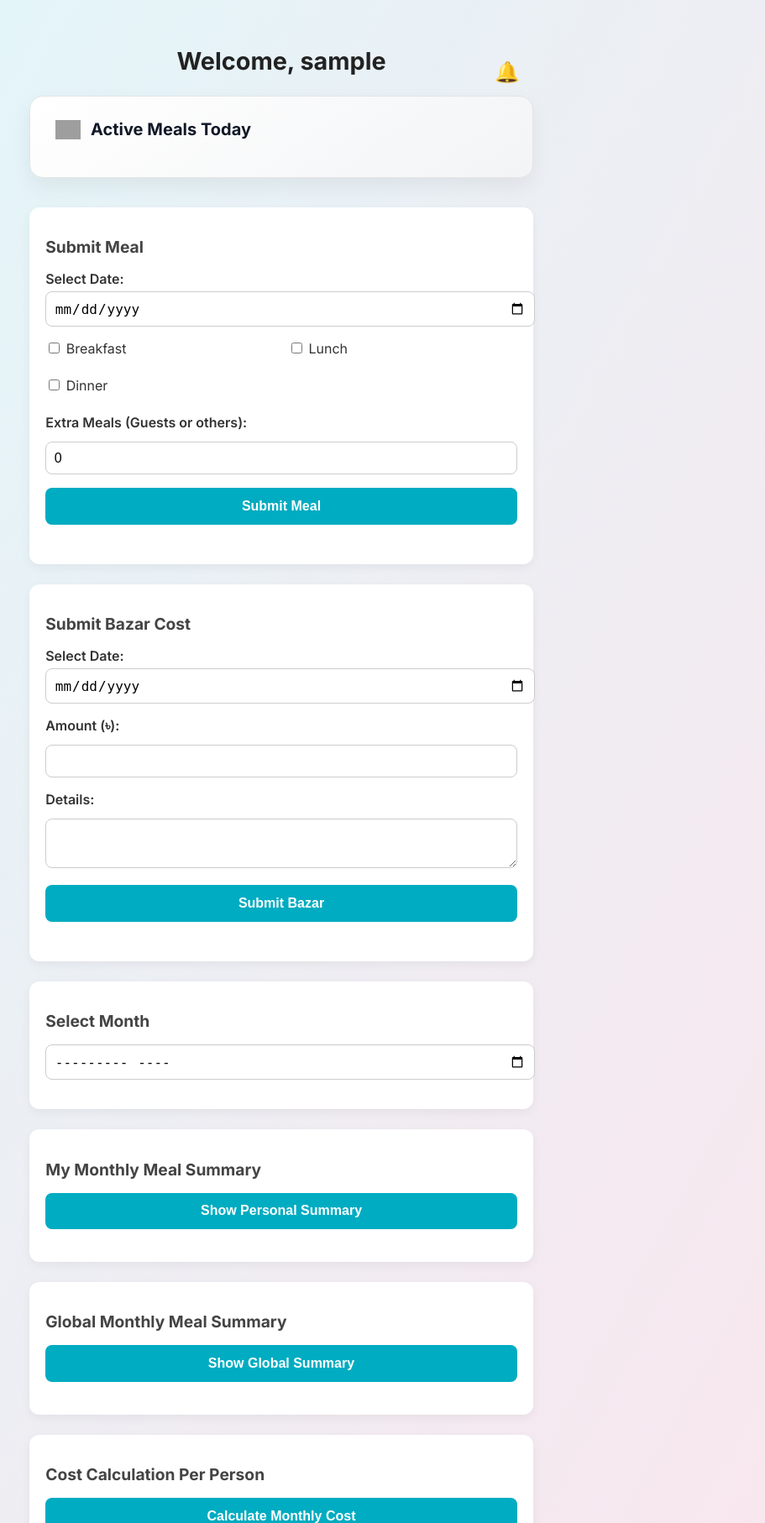
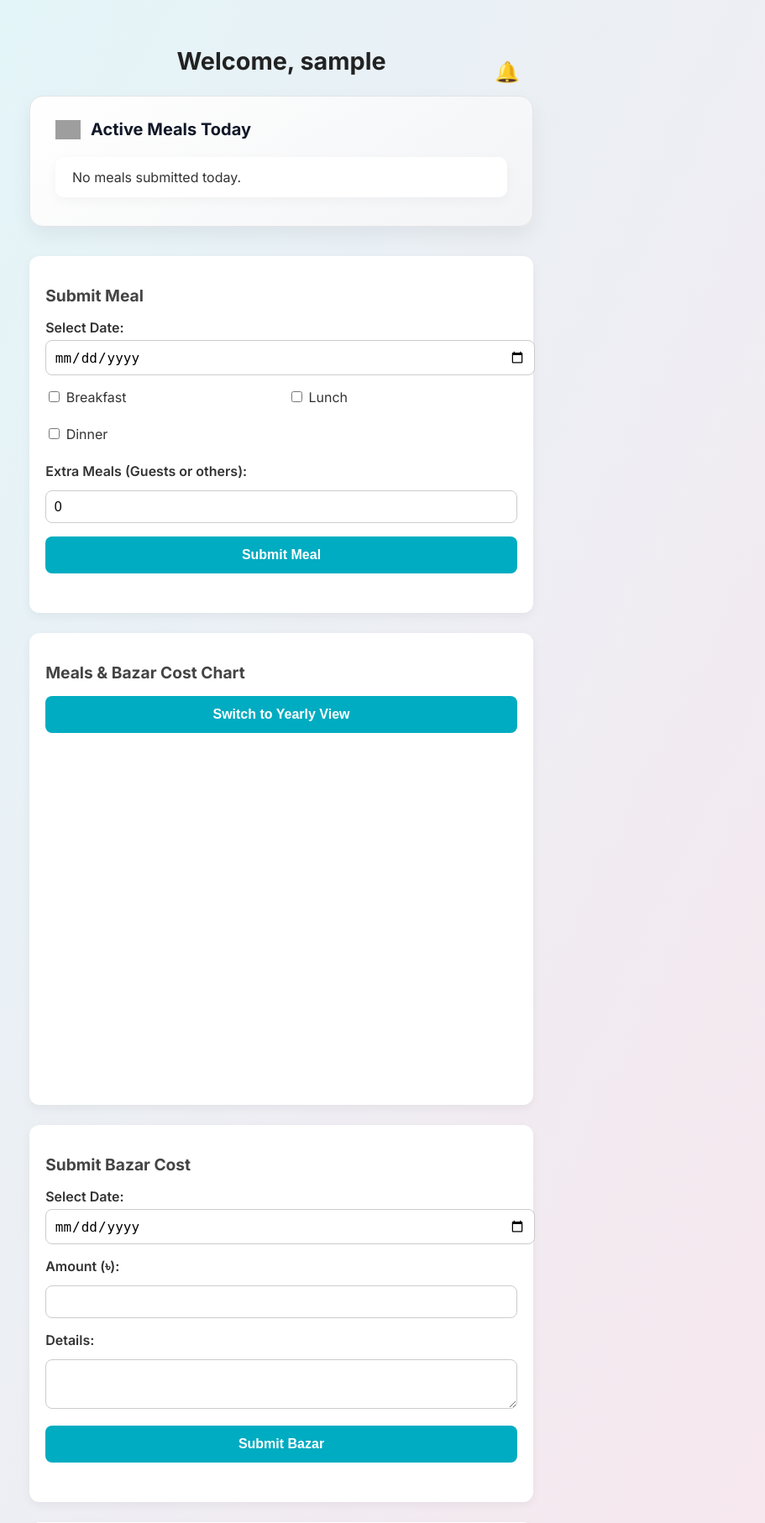
Before and after one commit to tasfiq1110/website, a Flask app: page /dashboard in a window 1280 px wide. Shown: the top 1814 px of the page at 84% size, without its empty margins (305-1216 px from the left). Run offline with Flask 3, Linux system fonts and the light colour scheme; the visitor is signed in with stand-in values (Sample User, id 1); data that the repository does not hold is empty; some libraries are stand-ins or nearby versions; grey boxes are pictures that could not be loaded.

Commit message:
Update dashboard.html

```diff
--- a/templates/dashboard.html
+++ b/templates/dashboard.html
@@ -264,6 +264,13 @@
       </form>
     </section>
 
+       <!-- 📊 Chart Toggle and Display -->
+<section>
+  <h2>Meals & Bazar Cost Chart</h2>
+  <button id="toggleChartView">Switch to Yearly View</button>
+  <canvas id="mealBazarChart" width="800" height="400"></canvas>
+</section>
+
     <!-- 💸 Bazar Cost -->
     <section>
       <h2>Submit Bazar Cost</h2>
@@ -306,7 +313,8 @@
       <div id="costResult" class="scrollable-table"></div>
     </section>
 
-    <canvas id="mealBazarChart" width="800" height="400"></canvas>
+
+
 
     <a id="logout" href="/logout" class="logout">Logout</a>
   </div>
```
